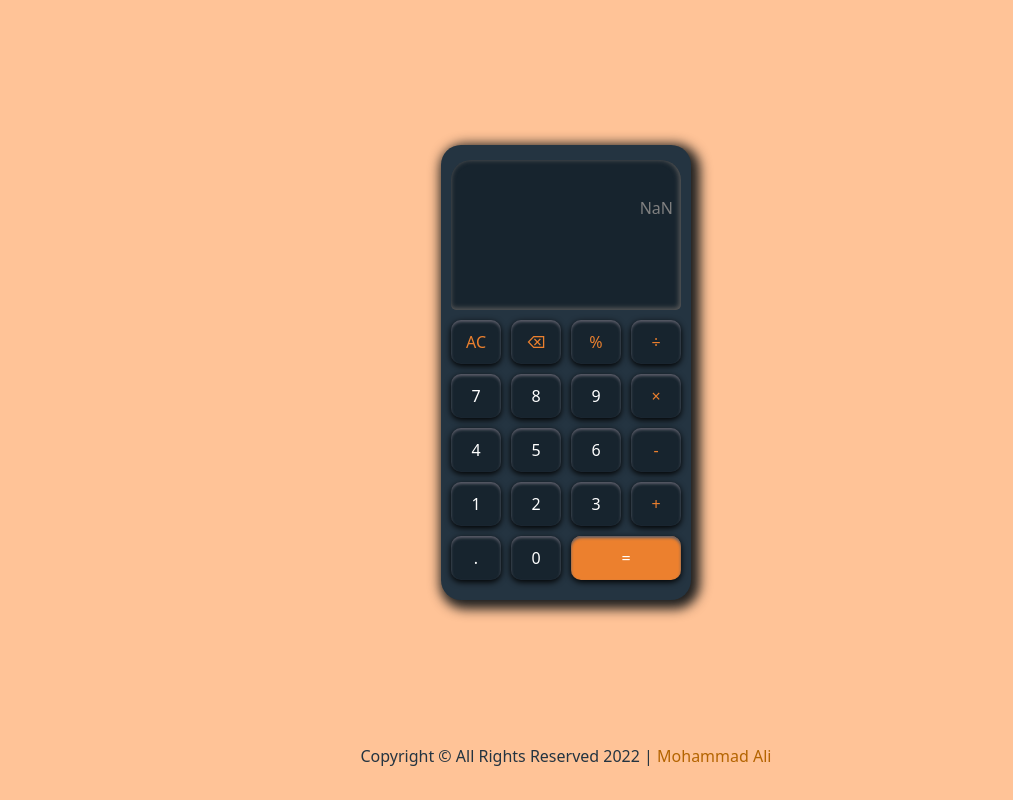
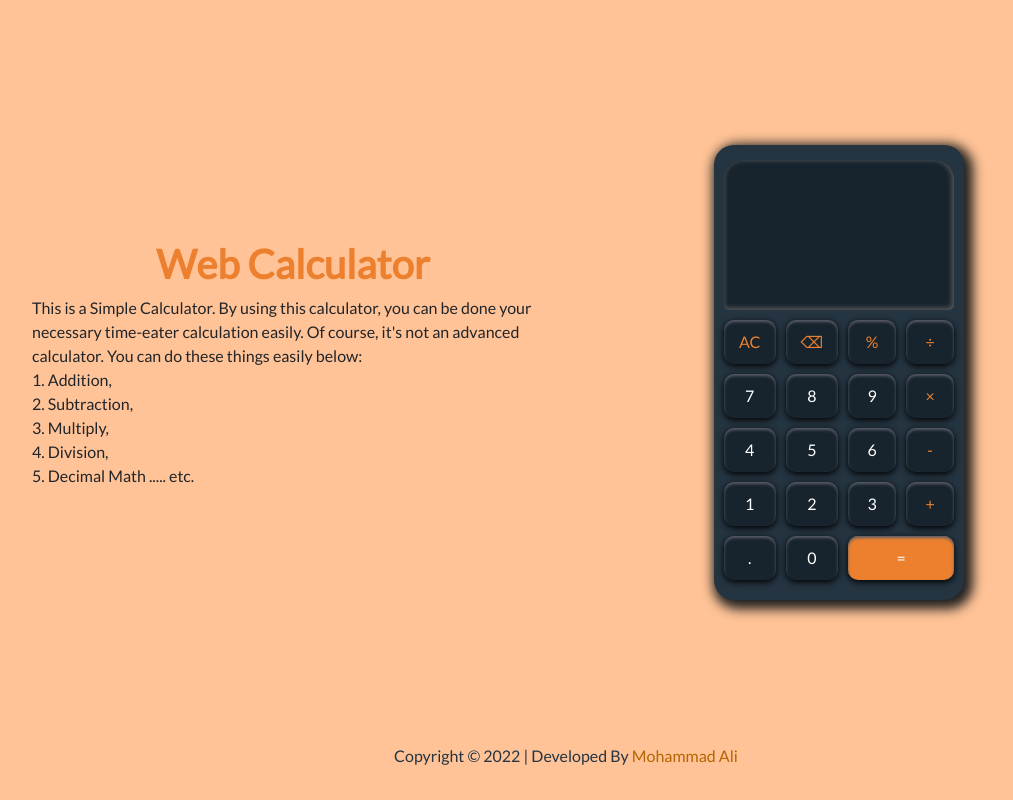
Before and after one commit to itsproali/web-calculator, a plain HTML site: page index.html in a window 1280 px wide. Both pictures are taken after a click on the button "AC". Shown: the whole page, without its empty margins (74-1087 px from the left). Drawn offline with nearby package versions, Linux system fonts and the light colour scheme.

Commit message:
All Function Added

```diff
--- a/index.html
+++ b/index.html
@@ -6,6 +6,8 @@
     <meta http-equiv="X-UA-Compatible" content="IE=edge">
     <meta name="viewport" content="width=device-width, initial-scale=1.0">
     <title>Web Calculator | Calculate Online</title>
+    <!-- Favicon -->
+    <link rel="shortcut icon" href="favicon.png" type="image/x-icon">
     <!-- Bootstrap -->
     <link href="https://cdn.jsdelivr.net/npm/bootstrap@5.1.3/dist/css/bootstrap.min.css" rel="stylesheet" integrity="sha384-1BmE4kWBq78iYhFldvKuhfTAU6auU8tT94WrHftjDbrCEXSU1oBoqyl2QvZ6jIW3" crossorigin="anonymous">
     <!-- Custom Style -->
@@ -13,14 +15,26 @@
 </head>
 
 <body>
-    <main class="container">
-        <section id="calculator" class="">
-            <section id="display">
+    <!-- Container -->
+    <main class="container row justify-content-center align-items-center mx-auto">
+        <!-- Text Section -->
+        <section class="description col-12 col-md-6 ">
+            <h1 class="text-custom text-center fw-bold">Web Calculator</h1>
+            <p class="details">This is a Simple Calculator. By using this calculator, you can be done your necessary time-eater calculation easily. Of course, it's not an advanced calculator. You can do these things easily below: <br>
+                1. Addition, <br>
+                2. Subtraction, <br>
+                3. Multiply, <br>
+                4. Division, <br>
+                5. Decimal Math ..... etc.</p>
+        </section>
+        <!-- Main Calculator Section -->
+        <section id="calculator" class="col-12 col-md-6 justify-content-center">
+            <div id="display">
                 <p id="result"></p>
                 <p id="preview"></p>
-            </section>
+            </div>
 
-            <section id="buttons">
+            <div id="buttons">
                 <button class="control" id="clear">AC</button>
                 <button class="control" id="backspace">⌫</button>
                 <button class="sign" id="percentage">%</button>
@@ -45,13 +59,12 @@
                 <button class="number" id="0">0</button>
                 <button class="" id="equal">=</button>
             </div>
-            </section>
         </section>
     </main>
 
     <!-- Footer -->
     <footer class="footer">
-        <p class="copyright">Copyright &copy; All Rights Reserved 2022 | <a href="http://linkedin.com/in/itsproali" target="_blank">Mohammad Ali</a></p>
+        <p class="copyright">Copyright &copy; 2022 | Developed By <a href="http://linkedin.com/in/itsproali" target="_blank">Mohammad Ali</a></p>
     </footer>
 
     <!-- Javascript -->
--- a/script.js
+++ b/script.js
@@ -1,9 +1,33 @@
-document.getElementById('buttons').addEventListener('click', function (even) {
-    const myInput = even.target.innerText;
-    const previousItem = document.getElementById('preview');
-    previousItem.innerText = Number(previousItem.innerText) + Number(myInput);
-    console.log(previousItem.innerText);
-});
-document.getElementById('equal').addEventListener('click', function () {
-    document.getElementById('preview').value = '';
-})
+// Necessary HTML Tags or Buttons
+const preview = document.getElementById('preview');
+const result = document.getElementById('result');
+const buttons = document.querySelectorAll('button');
+
+// All Functions
+for (let button of buttons) {
+    button.addEventListener('click', function (e) {
+        let myInput = e.target.innerText;
+        if (myInput == 'AC') {
+            preview.innerText = '';
+            result.innerText = '';
+        } else if (myInput == '⌫') {
+            const previousNumber = preview.innerText;
+            preview.innerText = previousNumber.substring(0, previousNumber.length - 1);
+            result.innerText = '';
+        } else if (myInput == '%') {
+            alert('This is under construction!!! \n' +
+            'Please try divide option to get percentage');
+        } else if (myInput == '×') {
+            myInput = '*';
+            preview.innerText += '*';
+        } else if (myInput == '÷') {
+            myInput = '/';
+            preview.innerText += '/';
+        } else if (myInput == '=') {
+            var evalConvert = eval(preview.innerText);
+            result.innerText = evalConvert;
+        } else {
+            preview.innerText += myInput;
+        }
+    });
+};
--- a/style.css
+++ b/style.css
@@ -1,4 +1,7 @@
+/* Font */
 @import url("https://fonts.googleapis.com/css2?family=Lato&display=swap");
+
+/* Basic Styles */
 :root {
   --dark: #243441;
   --orange: #ec802e;
@@ -7,16 +10,16 @@
   margin: 0;
   padding: 0;
   box-sizing: border-box;
-  /* font-family: "Lato", sans-serif; */
+  font-family: "Lato", sans-serif;
 }
 body {
   background-color: #ffc397;
 }
 body .container {
-  display: flex;
-  justify-content: center;
-  align-items: center;
   height: 93vh;
+}
+.text-custom {
+  color: var(--orange);
 }
 #calculator {
   background-color: var(--dark);
@@ -31,7 +34,7 @@ body .container {
   background-color: #17242e;
   border-radius: 20px 20px 5px 5px;
   margin-bottom: 10px;
-  padding: 20px 8px;
+  padding: 20px 5px;
   box-shadow: inset -1px -1px 5px 1px rgb(90, 90, 90);
   overflow: hidden;
 }
@@ -40,6 +43,7 @@ body .container {
   font-size: 45px;
   color: white;
   text-align: right;
+  overflow: hidden;
 }
 #preview {
   display: block;
@@ -51,7 +55,6 @@ body .container {
   grid-template-columns: repeat(4, 1fr);
   gap: 10px;
 }
-
 #buttons button {
   color: white;
   padding: 10px 15px;
@@ -83,3 +86,11 @@ body .container {
   text-decoration: none;
   color: rgb(180, 100, 0);
 }
+
+/* Responsive Extra */
+@media only screen and (max-width:768px) {
+  body .container {
+    margin: 20px 0;
+    height: auto;
+  }
+}
```
Also changed, not shown: favicon.png (added).
